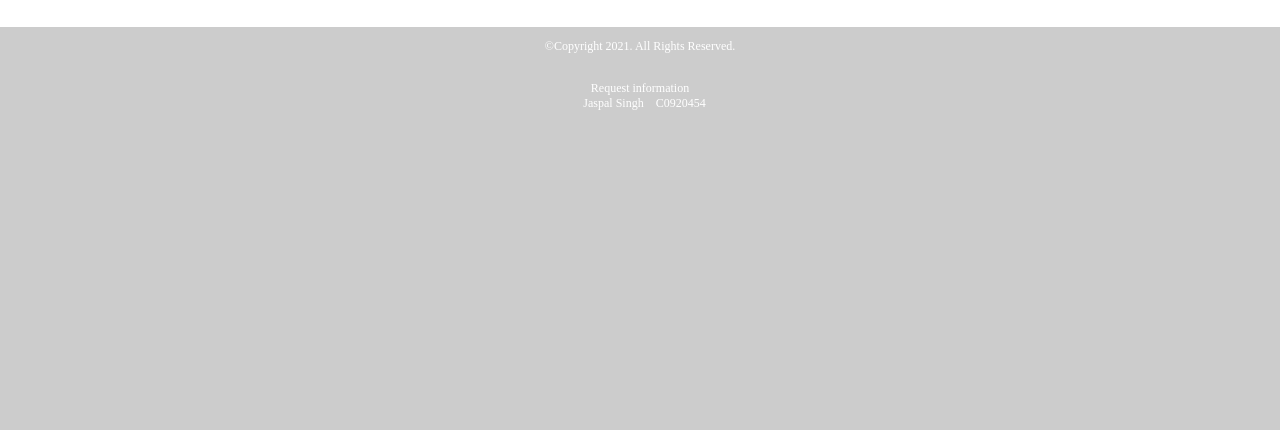
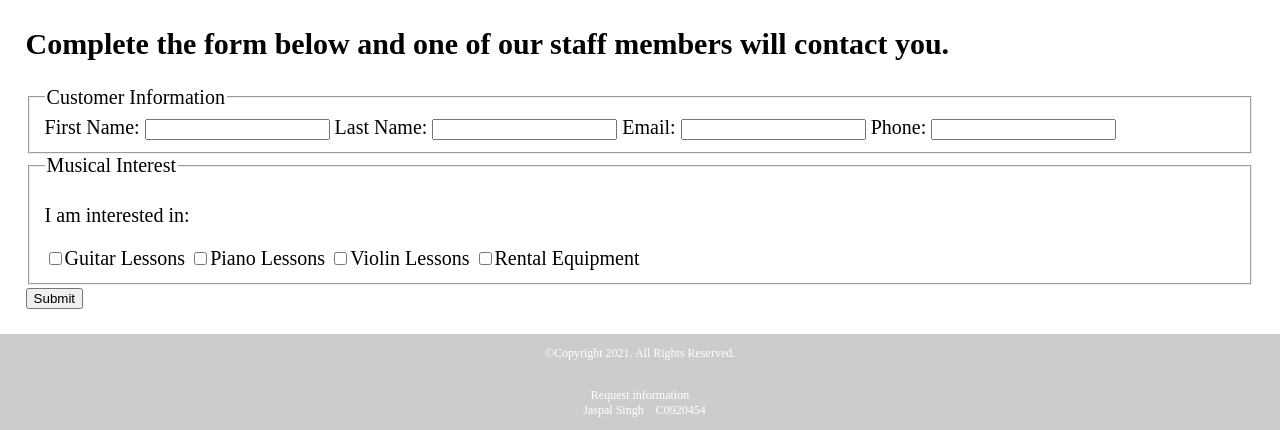
Before and after one commit to LCF2312/lcf2312.github.io, a plain HTML site: page Contact.html in a window 1280 px wide. Shown: the part 903-1333 px from the top of the page. Before the commit the page ends 1026 px from the top, so only its background shows below. Drawn offline with Linux system fonts and the light colour scheme.

Commit message:
Update Contact.html

```diff
--- a/Contact.html
+++ b/Contact.html
@@ -42,9 +42,41 @@
                 <iframe src="https://www.google.com/maps/embed?pb=!1m18!1m12!1m3!1d2948.85174351141!2d-
                 71.05401472434987!3d42.34568413601038!2m3!1f0!2f0!3f0!3m2!1i1024!2i768!4f13.1!3m3!1m2!1s0x89e37a7dc2b67e7b%3A0x36ec93427cd9c5f1!2sChannel%20Center%20St%2C%20Boston%2C%20MA%2002210%2C%20USA!5e0!3m2!1sen!2sca!4v1697664091133!5m2!1sen!2sca" width="600" height="450" style="border:0;" allowfullscreen="" loading="lazy" referrerpolicy="no-referrer-when-downgrade" class="map"></iframe>
 
+                </div>
+                   <div id="form">
+                <h2>Complete the form below and one of our staff members will contact you.</h2>
+                <form class="form-grid"><!-- Start Form -->
+                    <fieldset>
+                        <legend>Customer Information</legend>
 
-                </div>
+                        <label for="fName">First Name:</label>
+                        <input type="text" name="fName" id="fName">
 
+                        <label for="lName">Last Name:</label>
+                        <input type="text" name="lName" id="lName">
+
+                        <label for="email">Email:</label>
+                        <input type="email" name="email" id="email">
+
+                        <label for="phone">Phone:</label>
+                        <input type="tel" id="phone" name="phone">
+                    </fieldset>
+
+                    <fieldset>
+                        <legend>Musical Interest</legend>
+                        <p>I am interested in:</p>
+                        <label for="guitarles"><input type="checkbox" name="interest" id="guitarles"
+                                value="Guitar Lessons">Guitar Lessons</label>
+                        <label for="piano"><input type="checkbox" name="interest" id="pianoles"
+                                value="Piano Lessons">Piano Lessons</label>
+                        <label for="violin"><input type="checkbox" name="interest" id="violinles"
+                                value="Violin Lessons">Violin Lessons</label>
+                        <label for="rent"><input type="checkbox" name="interest" id="rent"
+                                value="Rental Equipment">Rental Equipment</label>
+                    </fieldset>
+                    <input type="submit" id="submit" value="Submit" class="btn">
+
+                </form>
              </main>
         <!-- Use the footer area to add webpage footer content-->
         <footer>
```
